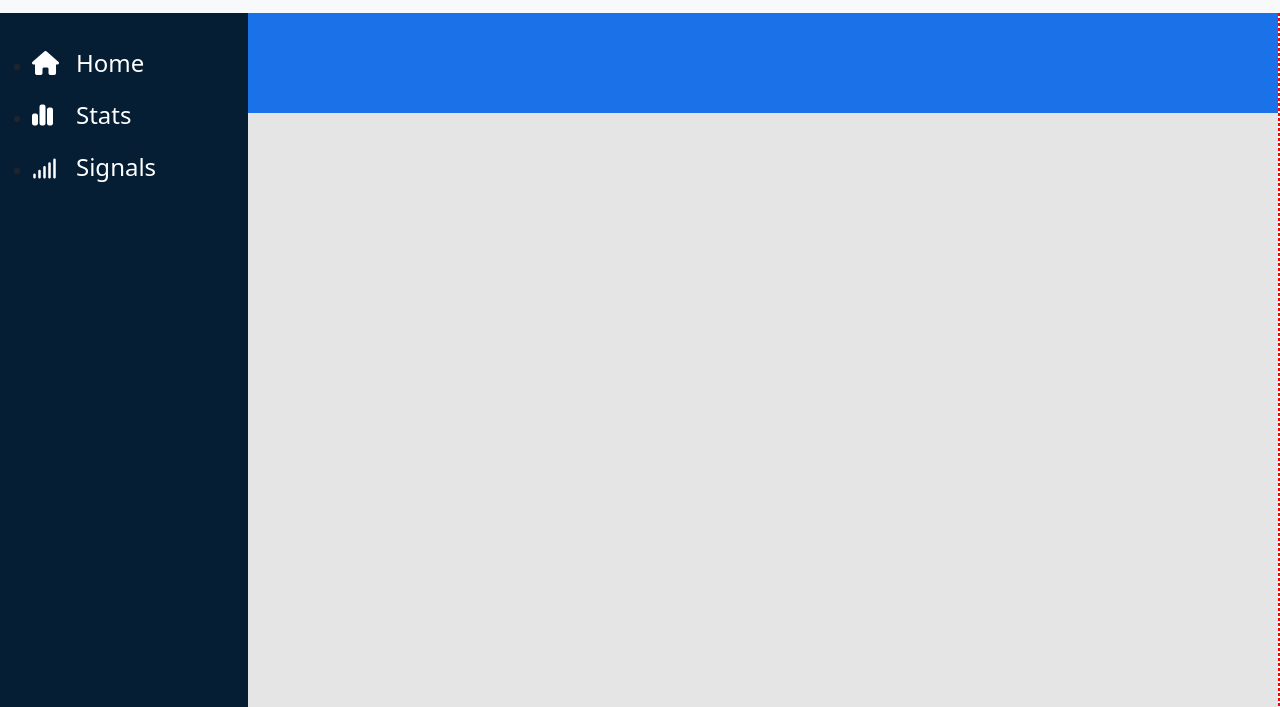
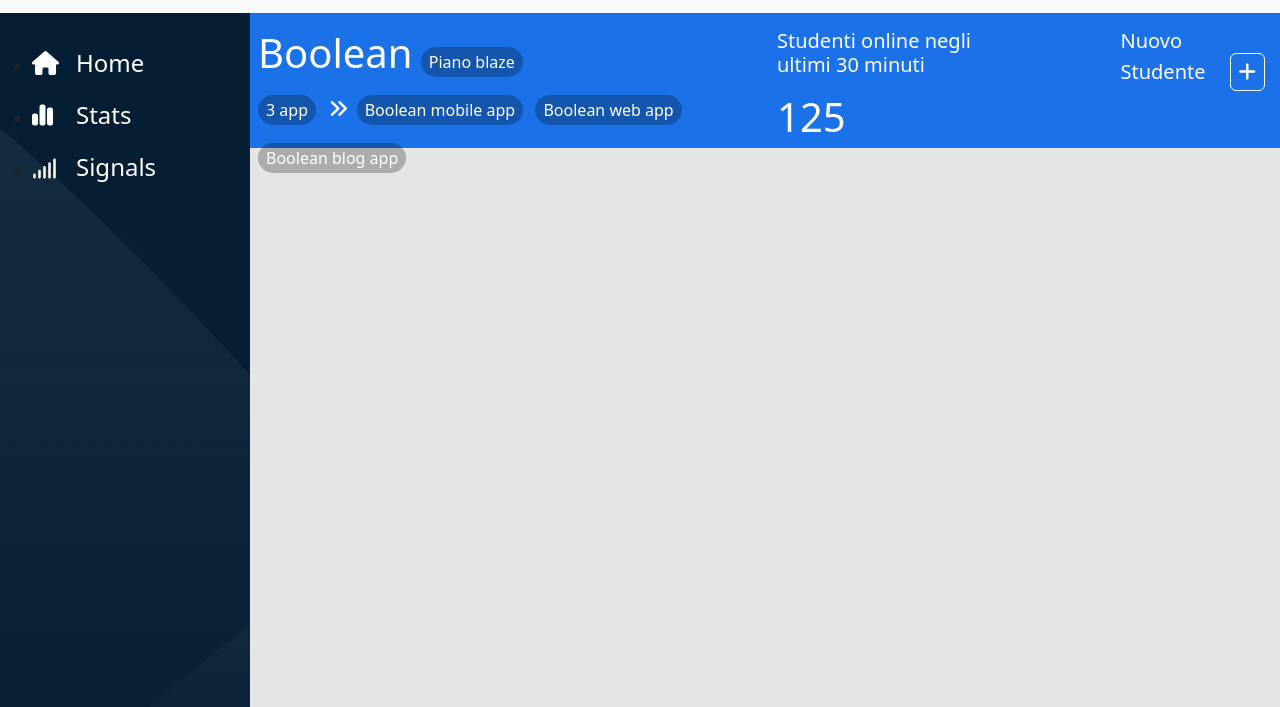
Before and after one commit to GiuliaCarangelo/html-css-bootstrap-dashboard, a plain HTML site: page index.html in a window 1280 px wide. Shown: the part 93-800 px from the top of the page. Drawn offline with nearby package versions, Linux system fonts and the light colour scheme.

Commit message:
add inner header

```diff
--- a/index.html
+++ b/index.html
@@ -21,7 +21,7 @@
     <!-- FONTAWESOME CDN -->
     <link rel="stylesheet" href="https://cdnjs.cloudflare.com/ajax/libs/font-awesome/6.4.2/css/all.min.css"
         integrity="sha512-z3gLpd7yknf1YoNbCzqRKc4qyor8gaKU1qmn+CShxbuBusANI9QpRohGBreCFkKxLhei6S9CQXFEbbKuqLg0DA=="
-        crossorigin="anonymous" referrerpolicy="no-referrer"/>
+        crossorigin="anonymous" referrerpolicy="no-referrer" />
     <title>Bootstrap Dashboard</title>
 </head>
 
@@ -31,42 +31,82 @@
             <div class="container-fluid pe-0 d-flex justify-content-center">
                 <a class="navbar-brand pe-4">
                     <img class="d-lg-block d-md-none" src="./img/logo.svg" alt="Booolean Logo Vector">
-                    <img class="my_logo-size d-lg-none d-md-flex" src="./img/mobile-logo.png" alt="Boolean Logo Mobile Vector">
+                    <img class="my_logo-size d-lg-none d-md-flex" src="./img/mobile-logo.png"
+                        alt="Boolean Logo Mobile Vector">
                 </a>
                 <form class="d-flex my-form_width" role="search">
-                    <input class="form-control bg-secondary-subtle justify-content-start py-2 me-2" type="search"  placeholder="Prova a cercare: Lezioni di Laravel" aria-label="Search"></input>
+                    <input class="form-control bg-secondary-subtle justify-content-start py-2 me-2" type="search"
+                        placeholder="Prova a cercare: Lezioni di Laravel" aria-label="Search"></input>
                 </form>
                 <div class="d-flex justify-content-around my_btn-width">
-                        <a class="d-xl-inline-flex d-lg-block d-md-none p-2 ps-4 text-secondary" href="#"><i class="fa-solid fa-list"></i></a>
-                        <a class="d-xl-inline-flex d-lg-block d-md-none p-2 text-secondary" href="#"><i class="fa-solid fa-ellipsis-vertical"></i></a>
-                        <a class="d-xl-inline-flex d-lg-block d-md-block p-2 text-warning" href="#"><i class="fa-solid fa-bell"></i></a>
+                    <a class="d-xl-inline-flex d-lg-block d-md-none p-2 ps-4 text-secondary" href="#"><i
+                            class="fa-solid fa-list"></i></a>
+                    <a class="d-xl-inline-flex d-lg-block d-md-none p-2 text-secondary" href="#"><i
+                            class="fa-solid fa-ellipsis-vertical"></i></a>
+                    <a class="d-xl-inline-flex d-lg-block d-md-block p-2 text-warning" href="#"><i
+                            class="fa-solid fa-bell"></i></a>
                 </div>
             </div>
         </nav>
     </header>
 
     <main class="d-flex flex-row my_main-height">
+        <!-- ASIDE SECTION -->
+        <section class="d-flex">
             <aside class="h-100 d-flex align-content-between custom-width my_dark-blue">
-            <div class="d-flex text-start flex-column pe-4">
+                <div class="d-flex w-100 text-start flex-column pe-4">
                     <ul class="pt-4">
                         <li class="py-2">
-                        <a class="fs-4 text-decoration-none text-white" href="#"><i class="fa-solid fa-house fs-4 me-4"></i>Home</a>
+                            <a class="fs-4 text-decoration-none text-white" href="#"><i
+                                    class="fa-solid fa-house fs-4 me-4"></i>Home</a>
                         </li>
                         <li class="py-2">
-                        <a class="fs-4 text-decoration-none text-white" href="#"><i class="fa-solid fa-chart-simple fs-4 me-4"></i>Stats</a>
+                            <a class="fs-4 text-decoration-none text-white" href="#"><i
+                                    class="fa-solid fa-chart-simple fs-4 me-4"></i>Stats</a>
                         </li>
                         <li class="py-2">
-                        <a class="fs-4 text-decoration-none text-white" href="#"><i class="fa-solid fa-signal fs-5 me-4"></i>Signals</a>
+                            <a class="fs-4 text-decoration-none text-white" href="#"><i
+                                    class="fa-solid fa-signal fs-5 me-4"></i>Signals</a>
                         </li>
+                        <li class="admin-item py-2">
+                            <a class="fs-4 text-decoration-none text-white" href="#"><i
+                                    class="fa-solid fa-gear fs-5 me-4"></i>Admin</a>
+                        </li>
+
                     </ul>
                 </div>
-            <div class="pe-4">
-            </div>
-
-        <!-- ASIDE SECTION -->
+        </section>
         </aside>
         <header class="h-100 my-bg-lightgray">
             <div class="main_header-height main_header-width my_light-blue-bg">
+                <div class="row px-2 py-3 text-white fw-">
+                    <div class="col-6 fs-2">
+                        <h1 class="d-inline-block mb-0">Boolean</h1>
+                        <a class="text-white text-decoration-none custom_badge-bg px-2 py-1 me-1 rounded-pill fs-6 "
+                            href="#">Piano blaze</a>
+                        <div>
+                            <a class="text-white text-decoration-none custom_badge-bg px-2 py-1 me-1 rounded-pill fs-6 "
+                                href="#">3 app</a>
+                            <i class="fa-solid fa-angles-right text-white fs-5"></i>
+                            <a class="text-white text-decoration-none custom_badge-bg px-2 py-1 me-1 rounded-pill fs-6 "
+                                href="#">Boolean mobile app</a>
+                            <a class="text-white text-decoration-none custom_badge-bg px-2 py-1 me-1 rounded-pill fs-6 "
+                                href="#">Boolean web app</a>
+                            <a class="text-white text-decoration-none custom_badge-bg px-2 py-1 me-1 rounded-pill fs-6 "
+                                href="#">Boolean blog app</a>
+                        </div>
+                    </div>
+                    <div class="col-3">
+                        <h5>Studenti online negli ultimi 30 minuti</h5>
+                        <div class="pt-2">
+                            <h2 class="fs-1">125</h2>
+                        </div>
+                    </div>
+                    <div class="col-3 ps-5">
+                        <h5 class="ps-5" >Nuovo Studente<i class="fa-solid fa-plus p-2 ms-4 rounded border-white border border-info"></i></h5>                    </h5>
+                    </div>
+
+                </div>
             </div>
         </header>
         <div class="main-content border-test">
--- a/styles/style.css
+++ b/styles/style.css
@@ -35,7 +35,7 @@
 }
 
 .main_header-height{
-    height: 100px;
+    height: 135px;
 }
 
 .main_header-width{
@@ -50,6 +50,18 @@
     width: 5%;
 }
 
+main aside{
+    background-image: url(/img/sidebar-bg.png);
+}
+
 main aside div a i{
     width: 20px;
 }
+
+.admin-item{
+    margin-top: 850px;
+}
+
+.custom_badge-bg{
+    background-color: rgba(0, 0, 0, .25);
+}
```
Also changed, not shown: img/sidebar-bg.png (added). Lines whose indentation alone changed are shown as unchanged.
